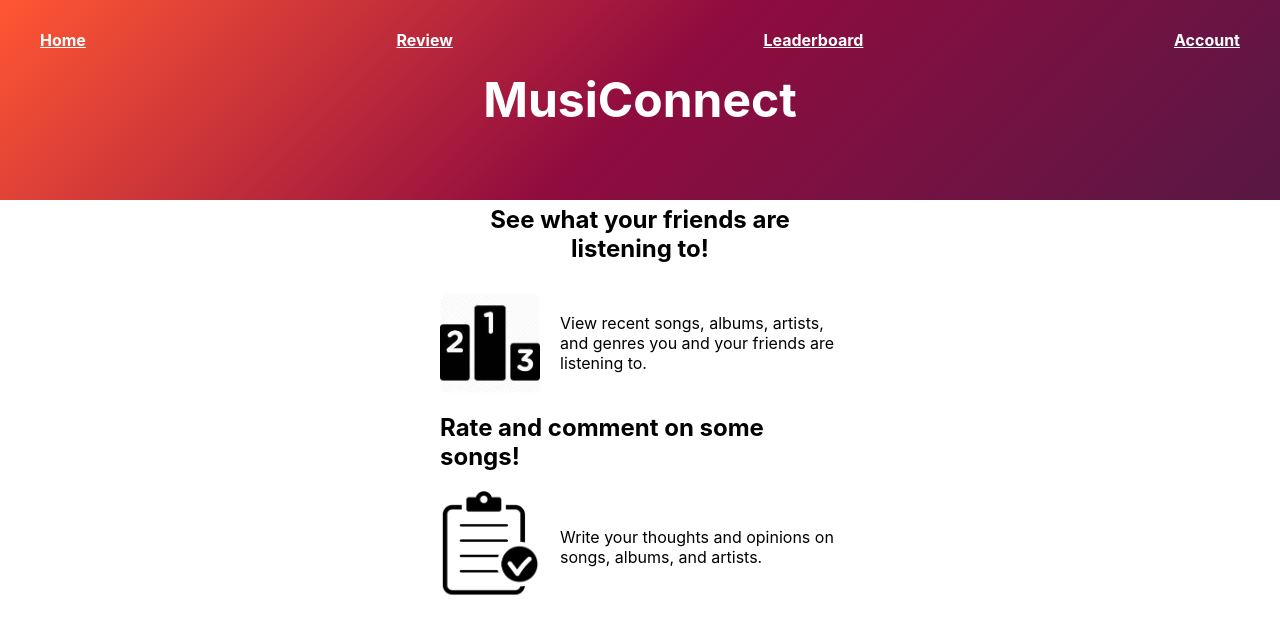
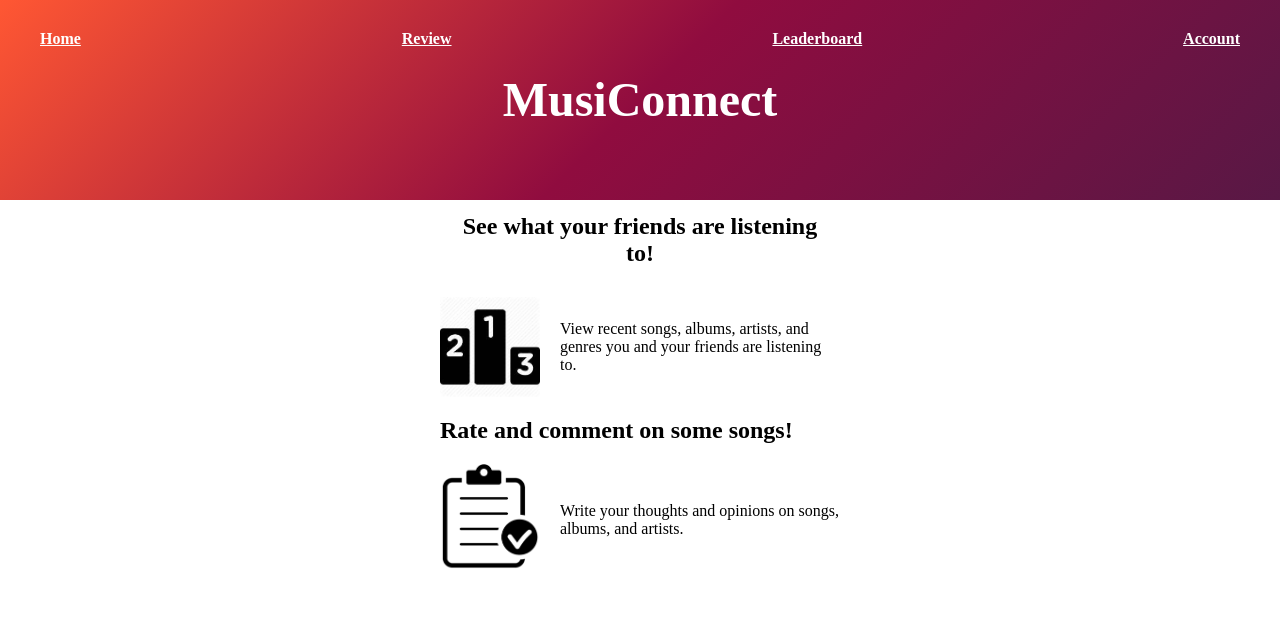
Before and after one commit to patrickhcnguyen/MusiConnect, a React (Create React App) app: page / in a window 1280 px wide. Shown: the top 634 px of the page. Built offline with nearby package versions, Linux system fonts and the light colour scheme.

Commit message:
Fixed routing errors

```diff
--- a/src/index.js
+++ b/src/index.js
@@ -1,19 +1,28 @@
 import React from 'react';
-import ReactDOM from 'react-dom/client';
-import './index.css';
-import App from './App';
-import reportWebVitals from './reportWebVitals';
+import ReactDOM from 'react-dom'; // Import ReactDOM
+import { BrowserRouter as Router, Route, Routes } from 'react-router-dom';
+import Body from './Components/Body';
+import NavigationBar from './Components/NavigationBar';
+import SignUpForm from './Components/SignUpForm';
+import Leaderboard from './Components/NavigationBar/Leaderboard'
 
-const root = ReactDOM.createRoot(document.getElementById('root'));
-root.render(
-  <React.StrictMode>
-    <App />
-  </React.StrictMode>
-);
-root.render(<App subject="MusiConnect" />);
+function App() {
+  return (
+    <Router>
+      <div className="App">
+        <NavigationBar />
+        <Routes>
+          <Route path="/" element={<Body />} />
+          <Route path="/home" element={<Body />} />
+          <Route path="/account" element={<SignUpForm />} />
+          {/* <Route path="/review" element={<Review />} /> */}
+           <Route path="/leaderboard" element={<Leaderboard />} />
+        </Routes>
+      </div>
+    </Router>
+  );
+}
 
+ReactDOM.render(<App/>, document.getElementById('root'));
 
-// If you want to start measuring performance in your app, pass a function
-// to log results (for example: reportWebVitals(console.log))
-// or send to an analytics endpoint. Learn more: https://bit.ly/CRA-vitals
-reportWebVitals();
+export default App;
```
